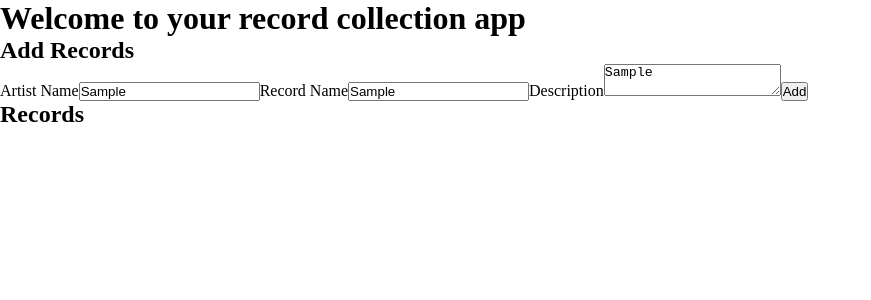
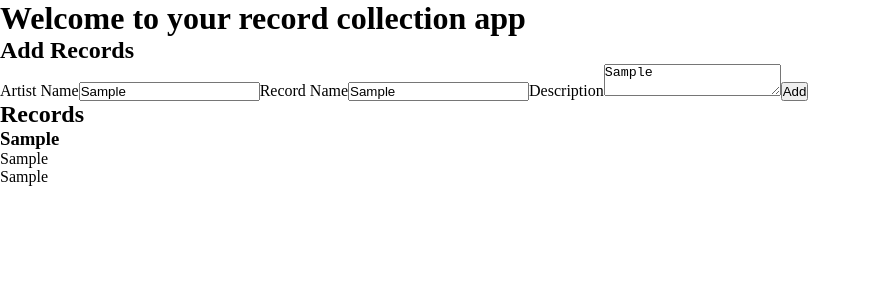
Before and after one commit to MatinKHD/record-collection, a React (Create React App) app: page / in a window 1280 px wide. Both pictures are taken after typing "Sample", "Sample", "Sample" into the empty fields and a click on the button "Add". Shown: the top 300 px of the page, without its empty margins (0-871 px from the left). Built offline with nearby package versions, Linux system fonts and the light colour scheme.

Commit message:
fix some bugs

```diff
--- a/src/list.jsx
+++ b/src/list.jsx
@@ -1,13 +1,13 @@
 function List({ records }) {
   return (
     <ul>
-      {records.map(({ recordName, artistName, description }) => {
-        <li>
+      {records.map(({ recordId, recordName, artistName, description }) => (
+        <li key={recordId}>
           <h3>{recordName}</h3>
           <p className="artistName">{artistName}</p>
           <p className="description">{description}</p>
-        </li>;
-      })}
+        </li>
+      ))}
     </ul>
   );
 }
```
